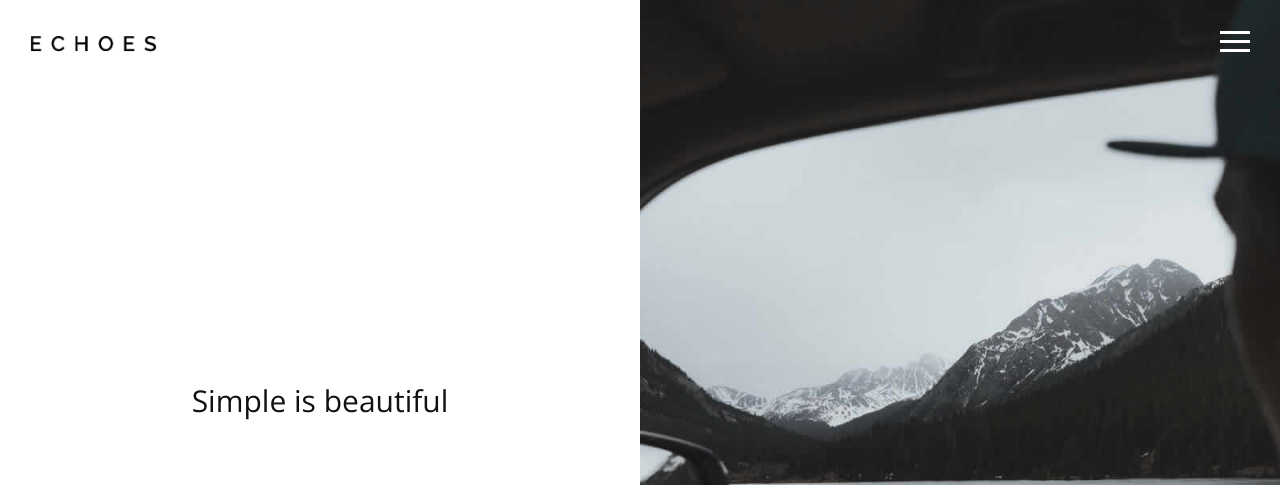
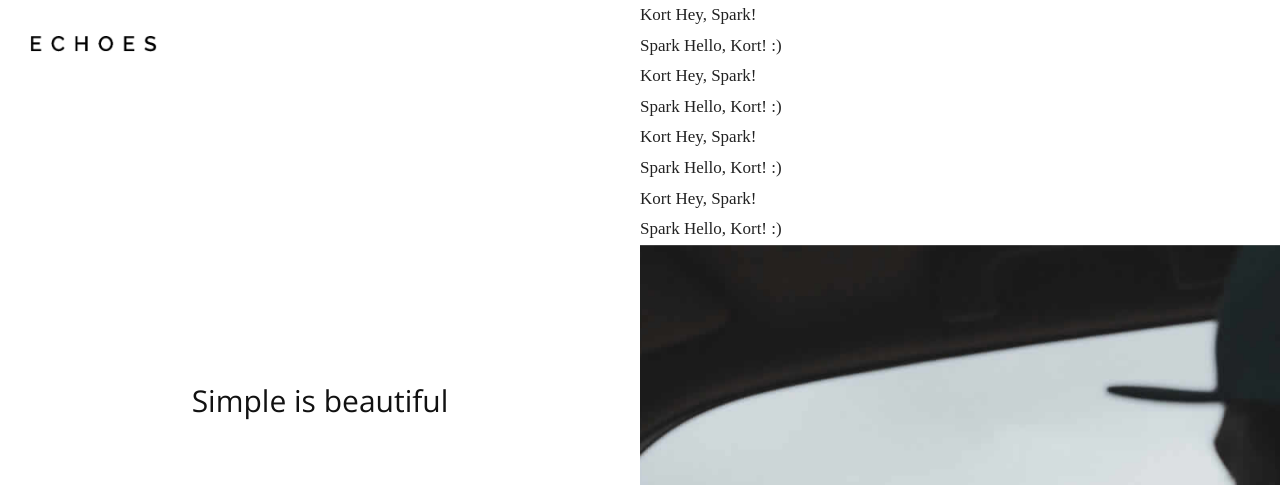
Before and after one commit to re-syz/Spark_Syz, a Django app: page / in a window 1280 px wide. Shown: the top 485 px of the page. Run offline with Django 3.2, Linux system fonts and the light colour scheme; data comes from the database, SQL or seed files in the repository; some libraries are stand-ins or nearby versions; some web fonts are replaced.

Commit message:
111018_week4_01

```diff
--- a/helloworld/views.py
+++ b/helloworld/views.py
@@ -27,10 +27,10 @@ def index(request):
     Kort = "Kort"
     Spark = "Spark"
 
-    # t1 = TextMessage.objects.create(talker = Kort, message = "Hey, Spark!")
-    # t2 = TextMessage.objects.create(talker = Spark, message = "Hello, Kort! :)")
-    #
-    # msgs = TextMessage.objects.all()
+    t1 = TextMessage.objects.create(talker = Kort, message = "Hey, Spark!")
+    t2 = TextMessage.objects.create(talker = Spark, message = "Hello, Kort! :)")
+
+    msgs = TextMessage.objects.all()
 
     return render(request, 'index.html', locals())
 
--- a/templates/index.html
+++ b/templates/index.html
@@ -40,6 +40,14 @@
          <div class="col-md-6 no-gutter text-center fill">
             <h2 class="vcenter">Simple is beautiful</h2>
          </div>
+         <div id="content">
+            {% for msg in msgs %}
+               <div class='msg'>
+                  <span class="name">{{msg.talker}}</span>
+                  {{msg.message}}
+               </div>
+            {% endfor %}
+         </div>
          <div class="col-md-6 no-gutter text-center">
             <div id="header" data-speed="2" data-type="background">
                <div id="headslide" class="carousel slide" data-ride="carousel">
```
